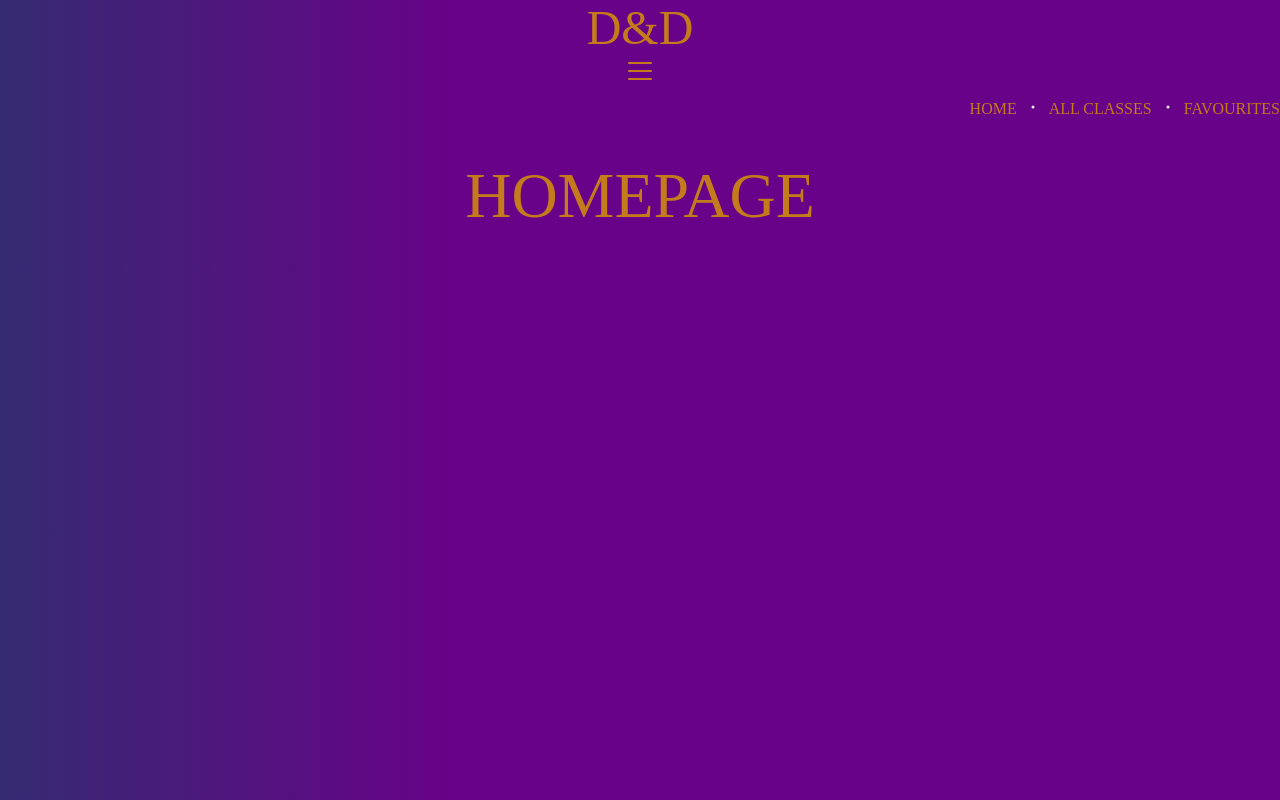
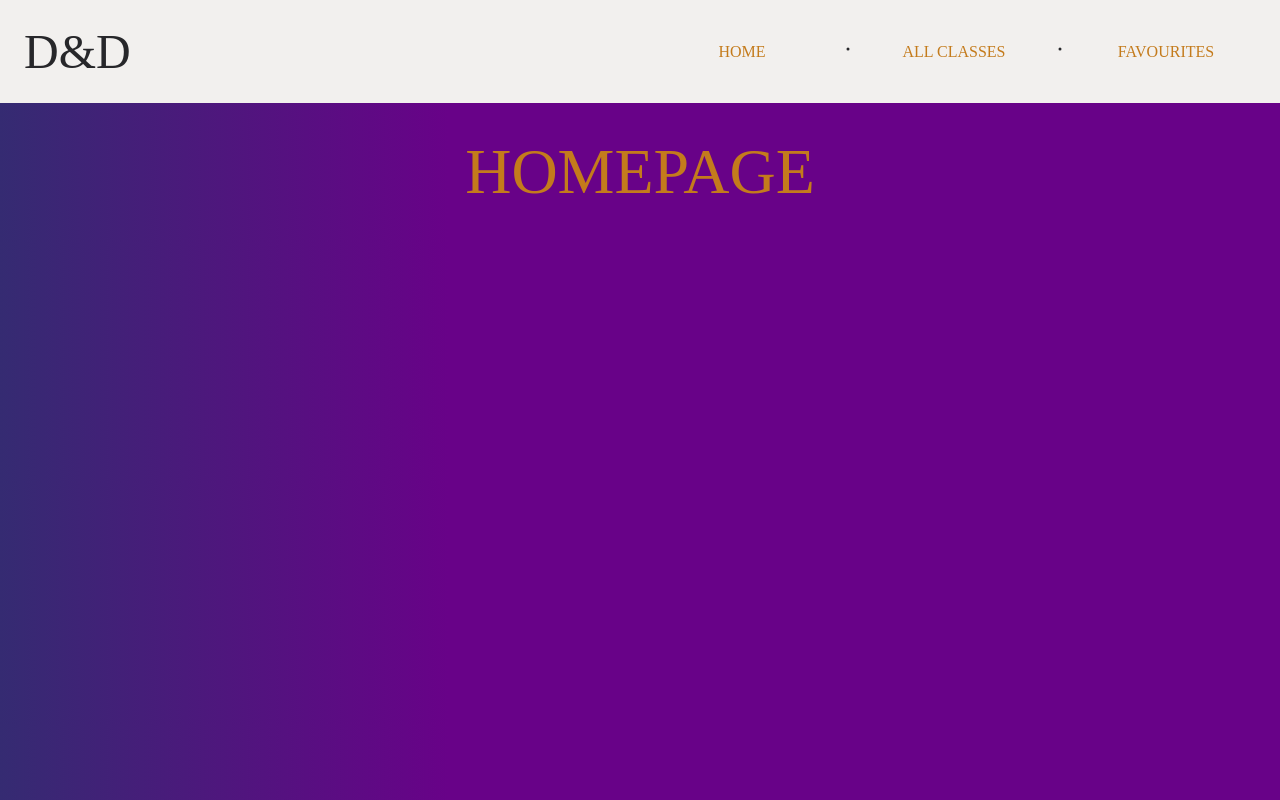
Before and after one commit to natasja-sluis/dnd-character-app, a React (Vite) app: page / in a window 1280 px wide. Built offline with nearby package versions, Linux system fonts and the light colour scheme; a web font is replaced by a local one.

Commit message:
finished css modules implementation

```diff
--- a/src/components/CharacterDetail/CharacterDetail.jsx
+++ b/src/components/CharacterDetail/CharacterDetail.jsx
@@ -1,4 +1,4 @@
-import "./CharacterDetail.module.css"
+import styles from "./CharacterDetail.module.css"
 import Markdown from "markdown-to-jsx";
 import ClassImage from "../ClassImage/ClassImage.jsx";
 import InAppNavigation from "../InAppNavigation/InAppNavigation.jsx";
@@ -21,17 +21,17 @@ function CharacterDetail({
                              tools,
                              weapons,
                          }) {
-    return <div className="class-details">
+    return <div className={styles["class-details"]}>
         <InAppNavigation
             navigate="/overview"
         />
-        <div className="class-header">
+        <div className={styles["class-header"]}>
             <ClassImage
                 name={name}
             />
-            <div className="class-header-details">
+            <div className={styles["class-header-details"]}>
                 <h1>{name}</h1>
-                <ul className="class-header-details-list">
+                <ul className={styles["class-header-details-list"]}>
                     <li>Hit dice: {hitdice}</li>
                     {spellCasting && <li>SpellCasting: {spellCasting}</li>}
                     <li>Saves: {savingThrows}</li>
@@ -39,7 +39,7 @@ function CharacterDetail({
             </div>
         </div>
 
-        <div className="class-body-details">
+        <div className={styles["class-body-details"]}>
 
             <details>
                 <summary><h2>Class Features</h2></summary>
@@ -91,7 +91,7 @@ function CharacterDetail({
                 <Markdown>{description}</Markdown>
             </details>
 
-            <details className="progression-table">
+            <details className={styles["progression-table"]}>
                 <summary>
                     <h2>Class Progression</h2>
                 </summary>
--- a/src/components/ClassImage/ClassImage.jsx
+++ b/src/components/ClassImage/ClassImage.jsx
@@ -1,9 +1,9 @@
-import "./ClassImage.module.css";
+import styles from "./ClassImage.module.css";
 import getPicture from "../../utils/getPicture.js";
 import {Heart} from "@phosphor-icons/react";
 
 function ClassImage({name}) {
-    return <div className="image-container">
+    return <div className={styles["image-container"]}>
         <img src={getPicture(name)}
              alt={name}/>
         <Heart
--- a/src/components/ClassTile/ClassTile.jsx
+++ b/src/components/ClassTile/ClassTile.jsx
@@ -1,15 +1,15 @@
 import {Link} from "react-router-dom";
-import "./ClassTile.module.css";
 import ClassImage from "../ClassImage/ClassImage.jsx";
+import styles from "./ClassTile.module.css";
 
 function ClassTile({name, slug}) {
 
     return <Link to={`/class/${slug}`}>
-            <div className="class-card" key={name}>
+            <div className={styles["class-card"]} key={name}>
                <ClassImage
                name={name}
                />
-                <div className="title-container">
+                <div className={styles["title-container"]}>
                     <h2>{name}</h2>
                 </div>
             </div>
--- a/src/components/InAppNavigation/InAppNavigation.jsx
+++ b/src/components/InAppNavigation/InAppNavigation.jsx
@@ -1,9 +1,9 @@
 import {ArrowLeft} from "@phosphor-icons/react";
 import {Link} from "react-router-dom";
-import "./InAppNavigation.module.css"
+import styles from "./InAppNavigation.module.css"
 
 function InAppNavigation({navigate}) {
-    return <div className="in-app-navigation">
+    return <div className={styles["in-app-navigation"]}>
         <Link to={navigate}>
             <ArrowLeft size={50} />
         </Link>
--- a/src/components/Navigation/Navigation.jsx
+++ b/src/components/Navigation/Navigation.jsx
@@ -1,7 +1,7 @@
 import {useState} from 'react';
 import {Link, NavLink} from "react-router-dom";
 import {Dot, List, XSquare} from "@phosphor-icons/react"
-import "./Navigation.module.css"
+import styles from "./Navigation.module.css"
 
 function Navigation() {
 
@@ -9,11 +9,11 @@ function Navigation() {
 
 
     return <header>
-        <nav className="navigation-container">
+        <nav className={styles["navigation-container"]}>
             <Link to="/">
-                <h2 className="navigation-title">D&D</h2>
+                <h2 className={styles["navigation-title"]}>D&D</h2>
             </Link>
-            <div className="mobile-menu" onClick={() => setMenuOpen(!menuOpen)}>
+            <div className={styles["mobile-menu"]} onClick={() => setMenuOpen(!menuOpen)}>
                 {menuOpen ?
                     <XSquare
                         size={32}
@@ -25,30 +25,30 @@ function Navigation() {
                     />
                 }
             </div>
-            <ul className={menuOpen ? "open-menu" : undefined}>
-                <li className="navigation-item">
+            <ul className={menuOpen ? styles["open-menu"] : undefined}>
+                <li className={styles["navigation-item"]}>
                     <NavLink
                         className={({isActive}) => isActive ? "active-link" : "default-link"}
                         to="/">Home
                     </NavLink>
                 </li>
-                <li className="default-link">
+                <li className={styles["default-link"]}>
                     <Dot
                         size={32}
                     />
                 </li>
-                <li className="navigation-item">
+                <li className={styles["navigation-item"]}>
                     <NavLink
                         className={({isActive}) => isActive ? "active-link" : "default-link"}
                         to="/overview">All Classes
                     </NavLink>
                 </li>
-                <li className="default-link">
+                <li className={styles["default-link"]}>
                     <Dot
                         size={32}
                     />
                 </li>
-                <li className="navigation-item">
+                <li className={styles["navigation-item"]}>
                     <NavLink
                         className={({isActive}) => isActive ? "active-link" : "default-link"}
                         to="/favourites">Favourites
--- a/src/pages/Detailpage/DetailPage.jsx
+++ b/src/pages/Detailpage/DetailPage.jsx
@@ -1,9 +1,8 @@
 import {useState, useEffect} from "react";
 import axios from "axios";
 import {useParams} from "react-router-dom";
-import "./DetailPage.module.css"
 import CharacterDetail from "../../components/CharacterDetail/CharacterDetail.jsx";
-import InAppNavigation from "../../components/InAppNavigation/InAppNavigation.jsx";
+import styles from "./DetailPage.module.css"
 
 function DetailPage() {
 
@@ -40,11 +39,11 @@ function DetailPage() {
 
     return <>
 
-        <main className="outer-content-container">
-            <section className="all-classes-section">
-                <div className="inner-container">
-                    {!loaded && <div className="loading-message">Loading...</div>}
-                    {error && <p className="error-message">Sorry, something went wrong.</p>}
+        <main className={styles["outer-content-container"]}>
+            <section className={styles["all-classes-section"]}>
+                <div className={styles["inner-container"]}>
+                    {!loaded && <div className={styles["loading-message"]}>Loading...</div>}
+                    {error && <p className={styles["error-message"]}>Sorry, something went wrong.</p>}
                     {loaded && !error &&
                         <CharacterDetail
                             armor={characterClass.prof_armor}
--- a/src/pages/FavouritesPage/FavouritesPage.jsx
+++ b/src/pages/FavouritesPage/FavouritesPage.jsx
@@ -1,4 +1,4 @@
-import "./FavouritesPage.module.css"
+import styles from "./FavouritesPage.module.css"
 
 function FavouritesPage() {
     return <h2>Favourites</h2>
--- a/src/pages/Homepage/Homepage.jsx
+++ b/src/pages/Homepage/Homepage.jsx
@@ -1,4 +1,4 @@
-import "./Homepage.module.css"
+import styles from "./Homepage.module.css"
 
 function Homepage() {
  return <h1>Homepage</h1>
--- a/src/pages/LogInPage/LogInPage.jsx
+++ b/src/pages/LogInPage/LogInPage.jsx
@@ -1,4 +1,4 @@
-import "./LogInPage.module.css"
+import styles from "./LogInPage.module.css"
 
 function LogInPage() {
     return <h2>Log In Page</h2>
--- a/src/pages/NotFound/NotFound.jsx
+++ b/src/pages/NotFound/NotFound.jsx
@@ -1,9 +1,9 @@
 import {Link} from "react-router-dom";
-import "./NotFound.module.css";
+import styles from "./NotFound.module.css";
 
 function NotFound() {
     return <>
-        <h2 className="not-found-message">Sorry, we could not find this page.</h2>
+        <h2 className={styles["not-found-message"]}>Sorry, we could not find this page.</h2>
         <p>Please click <Link to="/">here</Link> to return to the Home Page</p>
     </>
 
--- a/src/pages/OverviewPage/OverviewPage.jsx
+++ b/src/pages/OverviewPage/OverviewPage.jsx
@@ -1,7 +1,7 @@
 import {useState, useEffect} from 'react'
 import axios from "axios";
 import ClassTile from "../../components/ClassTile/ClassTile.jsx";
-import "./OverviewPage.module.css"
+import styles from "./OverviewPage.module.css"
 
 function OverviewPage() {
     const [classes, setClasses] = useState({});
@@ -33,12 +33,12 @@ function OverviewPage() {
 
 
     return <>
-        <main className="outer-content-container">
+        <main className={styles["outer-content-container"]}>
             <h1>All Classes</h1>
-            <section className="all-classes-section">
-                <div className="inner-container">
-                    {!loaded && <div className="loading-message">Loading...</div>}
-                    {error && <p className="error-message">Sorry, something went wrong.</p>}
+            <section className={styles["all-classes-section"]}>
+                <div className={styles["inner-container"]}>
+                    {!loaded && <div className={styles["loading-message"]}>Loading...</div>}
+                    {error && <p className={styles["error-message"]}>Sorry, something went wrong.</p>}
                     {loaded && !error && classes.results.map((result) => {
                         return <ClassTile
                         key={result.name}
```
